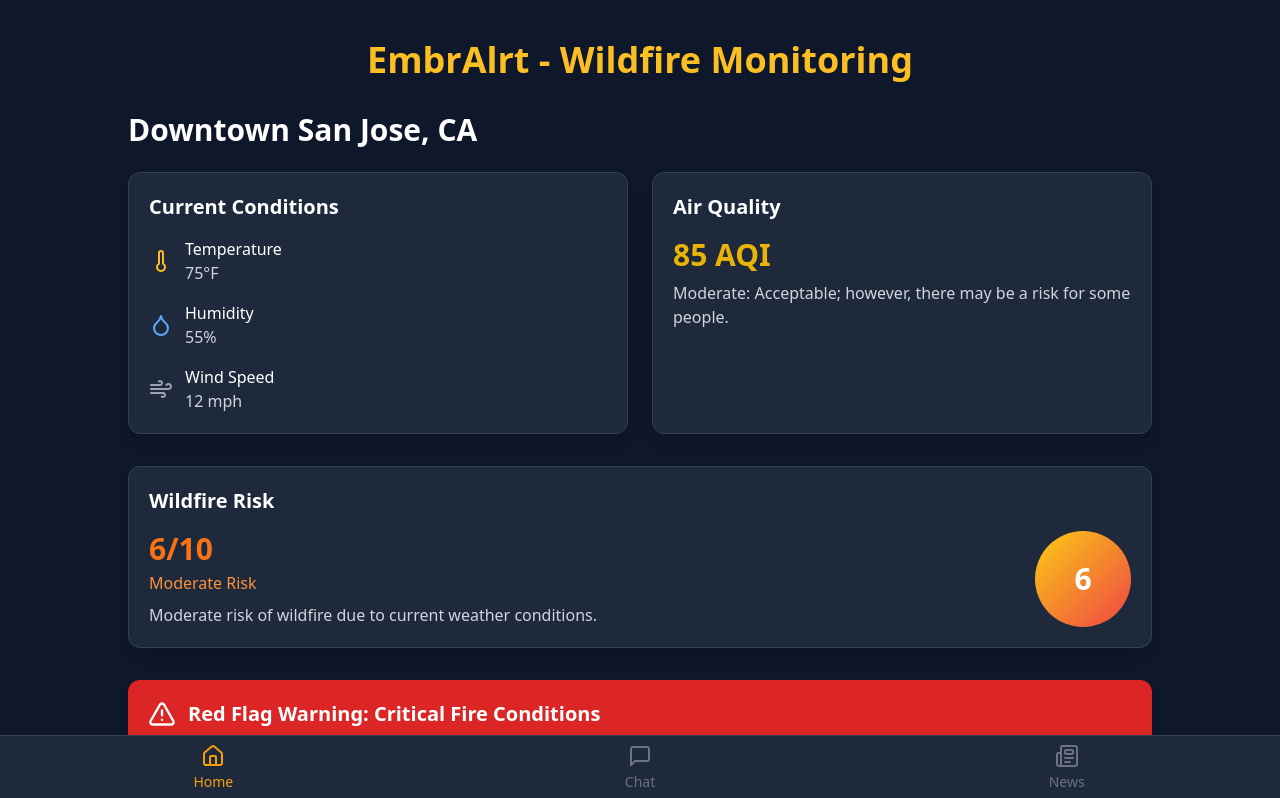
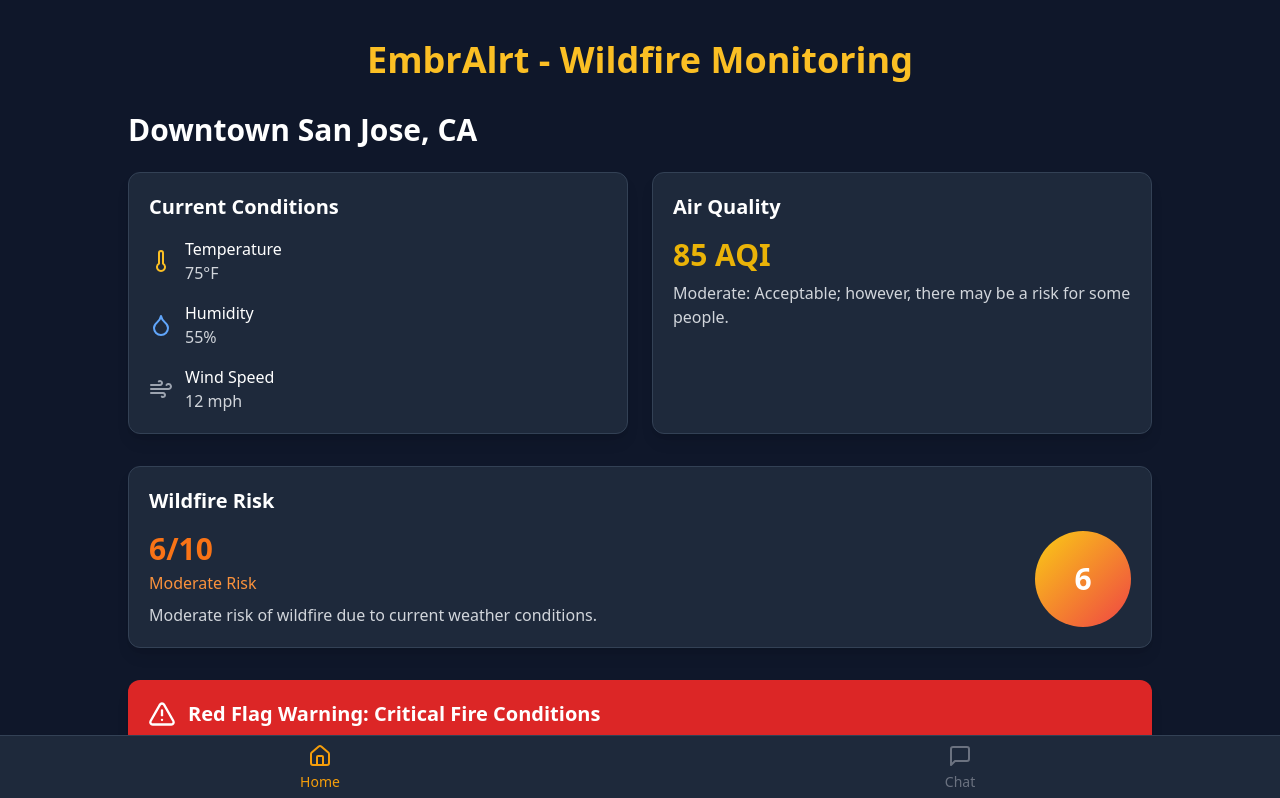
Before and after one commit to edwaddle/SJHacksPublicSafety, a React (Vite) app in the folder client/: page / in a window 1280 px wide. Shown: the top 798 px of the page. Built offline with nearby package versions, Linux system fonts and the light colour scheme.

Commit message:
remove news

```diff
--- a/client/src/components/Navbar.jsx
+++ b/client/src/components/Navbar.jsx
@@ -26,10 +26,6 @@
           <span>Chat</span>
         </Link>
 
-        <Link to="/news" className={getNavItemClass("/news")}>
-          <Newspaper className="h-6 w-6 mb-1" />
-          <span>News</span>
-        </Link>
       </nav>
     </div>
   );
```
